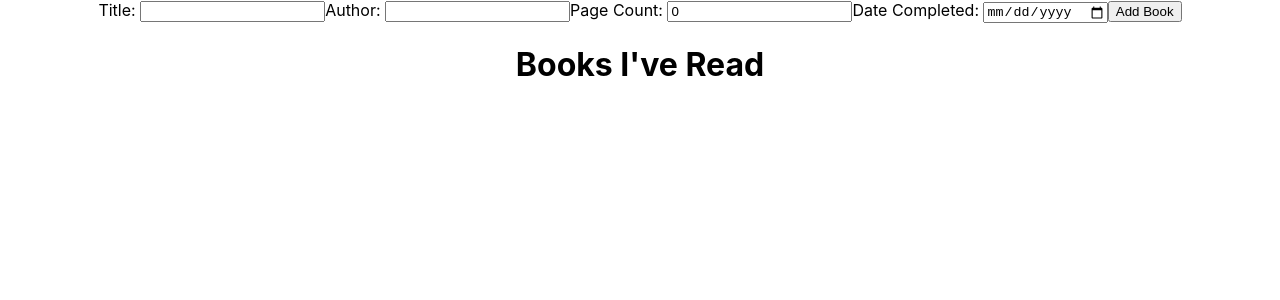
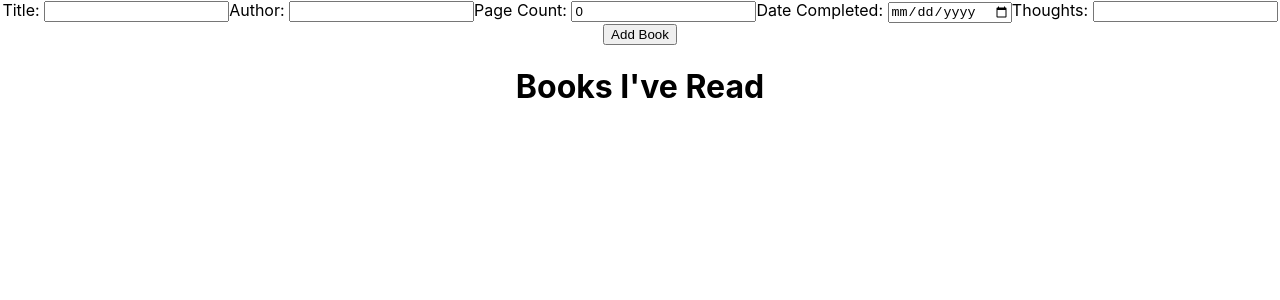
Before and after one commit to KirstenS13/read-tracker-log-viewer, a React (Create React App) app: page / in a window 1280 px wide. Shown: the top 300 px of the page. Built offline with nearby package versions, Linux system fonts and the light colour scheme.

Commit message:
got the closing remark to display

```diff
--- a/src/App.js
+++ b/src/App.js
@@ -15,7 +15,8 @@ function App() {
       title: newBook.title,
       author: newBook.author,
       page_count: newBook.page_count,
-      date_completed: newBook.date_completed
+      date_completed: newBook.date_completed,
+      closing_remark: newBook.closing_remark
     };
 
     setReadingLogState([...readingLogState, bookToAdd]);
--- a/src/components/Book.js
+++ b/src/components/Book.js
@@ -1,7 +1,7 @@
 import React from 'react';
 
 const Book = props => {
-    console.log("props.book.date_completed", props.book.date_completed)
+    console.log("props.book.closing_remark", props.book.closing_remark)
     return (
         <>
             <h3>Title: {props.book.title}</h3>
--- a/src/components/BookForm.js
+++ b/src/components/BookForm.js
@@ -63,6 +63,14 @@ const BookForm = props => {
                     value={newBook.date_completed}
                     onChange={handleChanges}
                 />
+                <label htmlFor='closing_remark'>Thoughts: </label>
+                <input
+                    type='text'
+                    name='closing_remark'
+                    id='closing_remark'
+                    value={newBook.closing_remark}
+                    onChange={handleChanges}
+                />
                 <button type='submit'>Add Book</button>
             </form>
         </>
```
